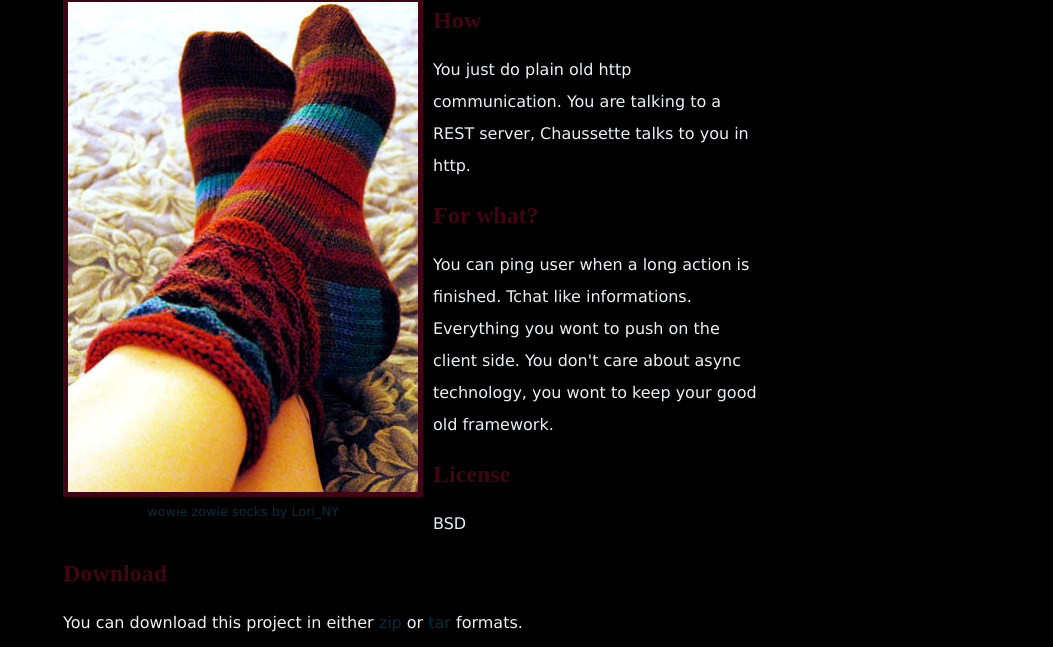
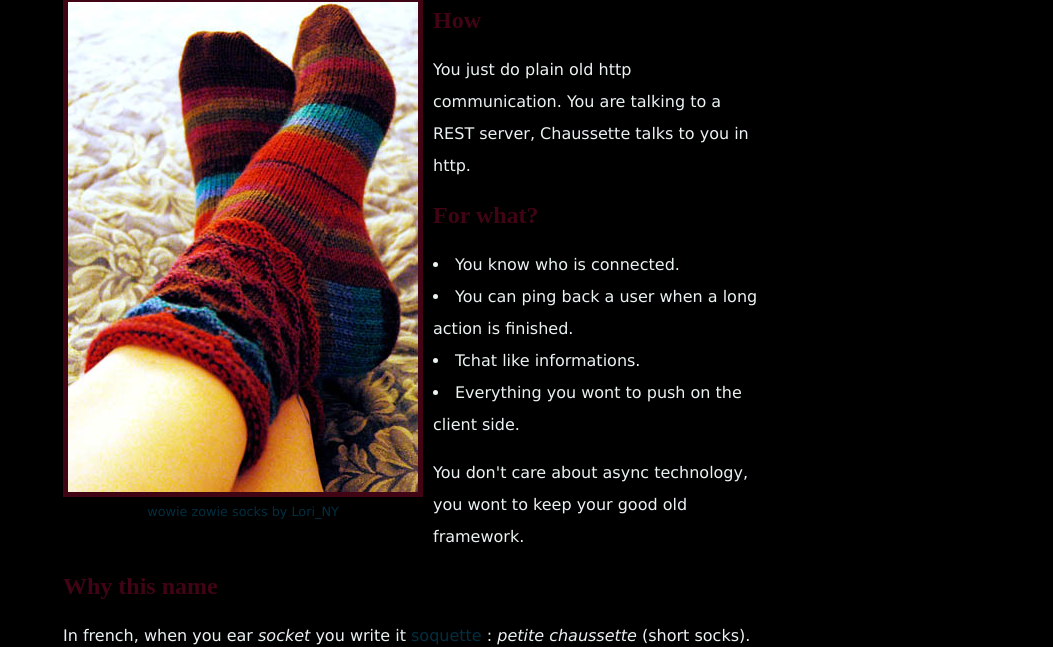
Before and after one commit to athoune/chaussette, a plain HTML site: page index.html in a window 1280 px wide. Shown: the part 317-964 px from the top of the page, without its empty margins (227-1280 px from the left). Drawn offline with Linux system fonts and the light colour scheme; a web font is replaced by a local one.

Commit message:
more text, more css

```diff
--- a/index.html
+++ b/index.html
@@ -39,10 +39,19 @@
 </p>
 <h2>For what?</h2>
 <p>
-	You can ping user when a long action is finished.
-	Tchat like informations.
-	Everything you wont to push on the client side.
+	<ul>
+	<li>You know who is connected.</li>
+	<li>You can ping back a user when a long action is finished.</li>
+	<li>Tchat like informations.</li>
+	<li>Everything you wont to push on the client side.</li>
+	</ul>
+</p>
+<p>
 	You don't care about async technology, you wont to keep your good old framework.
+</p>
+<h2> Why this name </h2>
+<p>
+	In french, when you ear <i>socket</i> you write it <a href="http://fr.wiktionary.org/wiki/socquette">soquette</a> : <i>petite chaussette</i> (short socks).
 </p>
 <h2>License</h2>
 <p>BSD</p>
--- a/style.css
+++ b/style.css
@@ -68,3 +68,8 @@ p {
 pre { background: #022E40; color: #fff; padding: 15px;}
 hr { border: 0; width: 80%; border-bottom: 1px solid #aaa}
 .footer { text-align:center; padding-top:30px; font-style: italic; }
+li {
+	list-style-type: disc;
+	list-style-position: inside;
+	line-height: 2em;
+}
```
